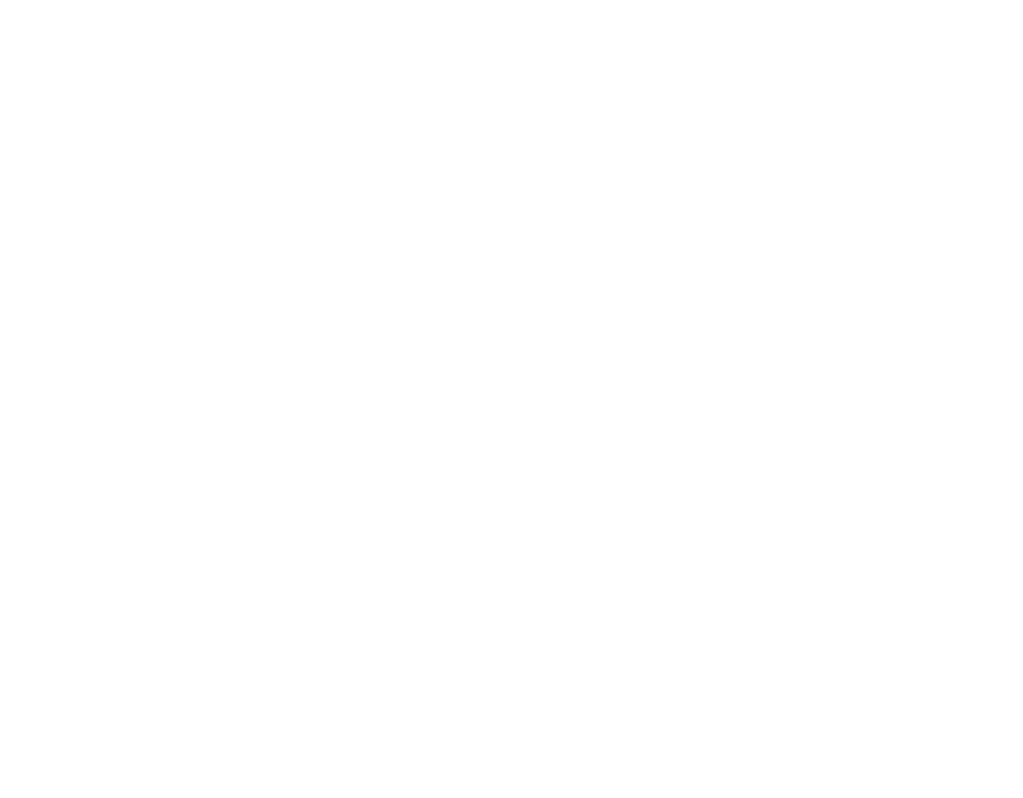
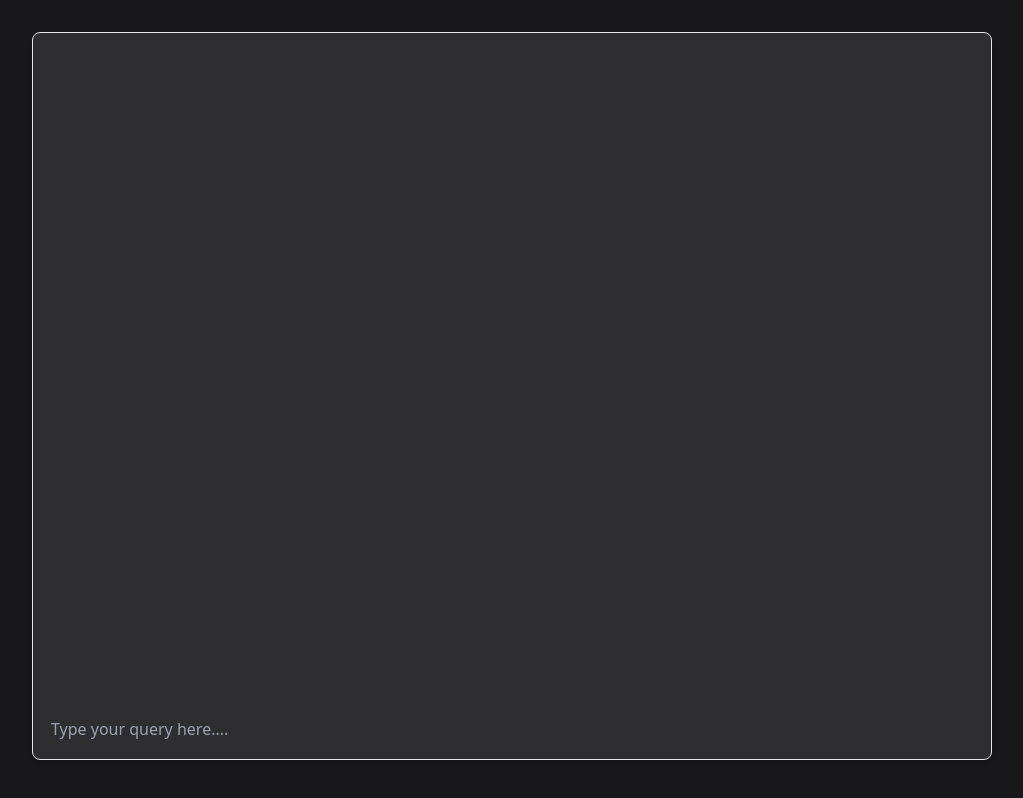
Before and after one commit to KniteenK/Q-gpt-frontend, a React (Vite) app in the folder Q-gpt/: page /Chatbot in a window 1280 px wide. Before the commit this address had no page. Shown: the whole page, without its empty margins (16-1039 px from the left). Built offline with nearby package versions, Linux system fonts and the light colour scheme.

Commit message:
Chatbot interface added

```diff
--- a/Q-gpt/src/App.jsx
+++ b/Q-gpt/src/App.jsx
@@ -1,6 +1,7 @@
 import React from 'react';
 import { Route, BrowserRouter as Router, Routes } from 'react-router-dom';
 import './App.css';
+import Chatbot from './components/Chatbot';
 import Homepage from './components/Homepage';
 import Login from './components/Login';
 import './index.css';
@@ -13,6 +14,7 @@ function App() {
           <Route path="/" element={<Homepage />} />
           <Route path="/Login" element={<Login />} />
           {/* <Route path="/signup" element={<SignupPage />} /> */}
+          <Route path="/Chatbot" element={<Chatbot />} />
         </Routes>
     </Router>
   );
--- /dev/null
+++ b/Q-gpt/src/components/Chatbot.jsx
@@ -0,0 +1,57 @@
+import axios from 'axios';
+import React, { useEffect, useState } from 'react';
+const Chatbot = () => {
+    const [messages, setMessages] = useState([]);
+    const [inputValue, setInputValue] = useState('');
+
+    useEffect(() => {
+        // Set the background of the page
+        const originalBackgroundColor = document.body.style.backgroundColor;
+        document.body.style.backgroundColor = '#18181b';
+        return () => {
+            document.body.style.backgroundColor = originalBackgroundColor;
+        };
+    }, []);
+
+    const sendMessage = async (e) => {
+        e.preventDefault();
+        const userMessage = { type: 'user', text: inputValue };
+        setMessages([...messages, userMessage]);
+
+        try {
+            const response = await axios.post('/api/user_message', {
+                message: inputValue
+            });
+            const aiResponse = { type: 'chatbot', text: response.data.response };
+            setMessages((prevMessages) => [...prevMessages, aiResponse]);
+        } catch (error) {
+            console.error('Error sending message:', error);
+
+        }
+
+        setInputValue('');
+    };
+
+    return (
+        <div className="fixed bottom-10 mx-4 w-9/12 border max-w-none p-2.5 bg-[#2e2e31] rounded-lg shadow-md">
+            <div className="overflow-auto p-2 h-[650px] mb-4">
+                {messages.map((message, index) => (
+                    <div key={index} className={`text-white  p-2 rounded-[40px] mx-[500px] my-[20px] ${message.type === 'user' ? 'bg-[#3c3c40] text-left ml-auto' : ' text-right mr-auto'} break-words max-w-full`}>
+                        {message.text}
+                    </div>
+                ))}
+            </div>
+            <form onSubmit={sendMessage}>
+                <input
+                    type="text"
+                    className="w-full p-2 bg-[#2e2e31] text-white rounded-md"
+                    placeholder="Type your query here...."
+                    value={inputValue}
+                    onChange={(e) => setInputValue(e.target.value)}
+                />
+            </form>
+        </div>
+    );
+}
+
+export default Chatbot;
--- a/Q-gpt/src/components/Homepage.jsx
+++ b/Q-gpt/src/components/Homepage.jsx
@@ -1,7 +1,7 @@
+import axios from 'axios';
+import Papa from 'papaparse';
 import React, { useCallback, useState } from 'react';
 import { useNavigate } from 'react-router-dom';
-import Papa from 'papaparse';
-import axios from 'axios';
 
 const Homepage = () => {
     let navigate = useNavigate();
@@ -13,7 +13,7 @@ const Homepage = () => {
     };
 
     const handleSignup = () => {
-        navigate('/signup');
+        navigate('/Chatbot');
     };
 
     const handleDrop = useCallback((event) => {
```
